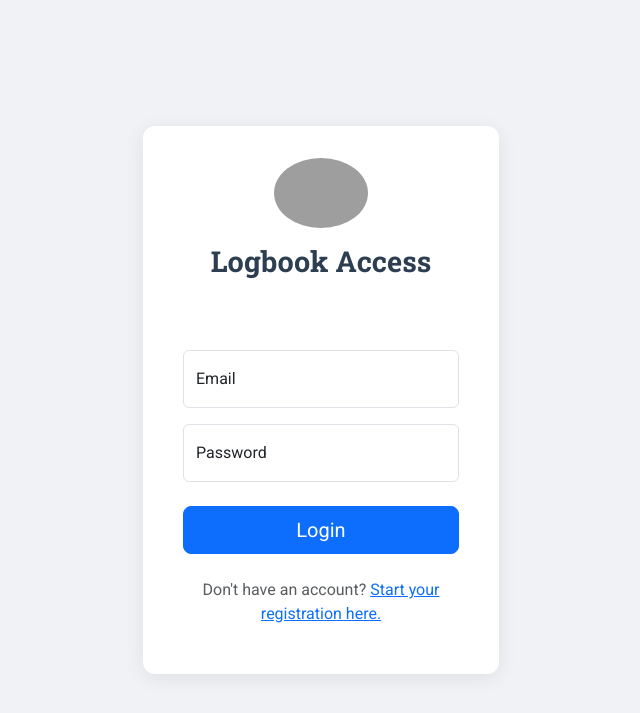
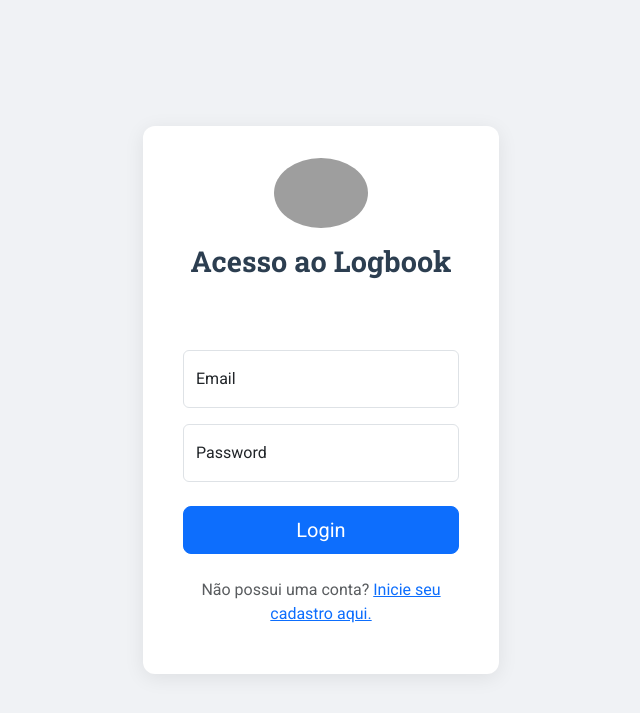
Before and after one commit to JoaoAlexandreMG/logbook_hc, a Flask app: page /login in a window 1280 px wide. Shown: the top 713 px of the page, without its empty margins (319-959 px from the left). Run offline with Flask 3, Linux system fonts and the light colour scheme; some libraries are stand-ins or nearby versions; grey boxes are pictures that could not be loaded.

Commit message:
Tradução da página de login para PT-BR
 Alterações realizadas:
- Título da página traduzido
- Cabeçalho 'Acesso ao Logbook'
- Placeholder da senha em português
- Texto de cadastro traduzido
- Aria-label do botão fechar traduzido
- Lang do HTML alterado para pt-BR

 Interface 100% em português brasileiro

```diff
--- a/app/templates/login.html
+++ b/app/templates/login.html
@@ -1,9 +1,9 @@
 <!DOCTYPE html>
-<html lang="en">
+<html lang="pt-BR">
   <head>
     <meta charset="UTF-8" />
     <meta name="viewport" content="width=device-width, initial-scale=1.0" />
-    <title>{{ title }} | Resident Logbook System</title>
+    <title>{{ title }} | Sistema Logbook do Residente</title>
     <link
       href="https://cdn.jsdelivr.net/npm/bootstrap@5.3.3/dist/css/bootstrap.min.css"
       rel="stylesheet"
@@ -67,7 +67,7 @@
                 alt="Logo HC-UFU"
                 style="border-radius: 50%"
               />
-              <h1>Logbook Access</h1>
+              <h1>Acesso ao Logbook</h1>
             </div>
 
             <div class="form-section">
@@ -82,7 +82,7 @@
                   type="button"
                   class="btn-close"
                   data-bs-dismiss="alert"
-                  aria-label="Close"
+                  aria-label="Fechar"
                 ></button>
               </div>
               {% endfor %} {% endif %} {% endwith %}
@@ -97,7 +97,7 @@
 
                 <div class="form-floating mb-4">
                   {{ form.password(class="form-control", id="password",
-                  placeholder="Password") }} {{
+                  placeholder="Senha") }} {{
                   form.password.label(for="password") }}
                 </div>
 
@@ -107,9 +107,9 @@
               </form>
               <div class="text-center mt-4">
                 <p class="text-muted">
-                  Don't have an account?
+                  Não possui uma conta?
                   <a href="{{ url_for('main.verificar_crm') }}"
-                    >Start your registration here.</a
+                    >Inicie seu cadastro aqui.</a
                   >
                 </p>
               </div>
```
